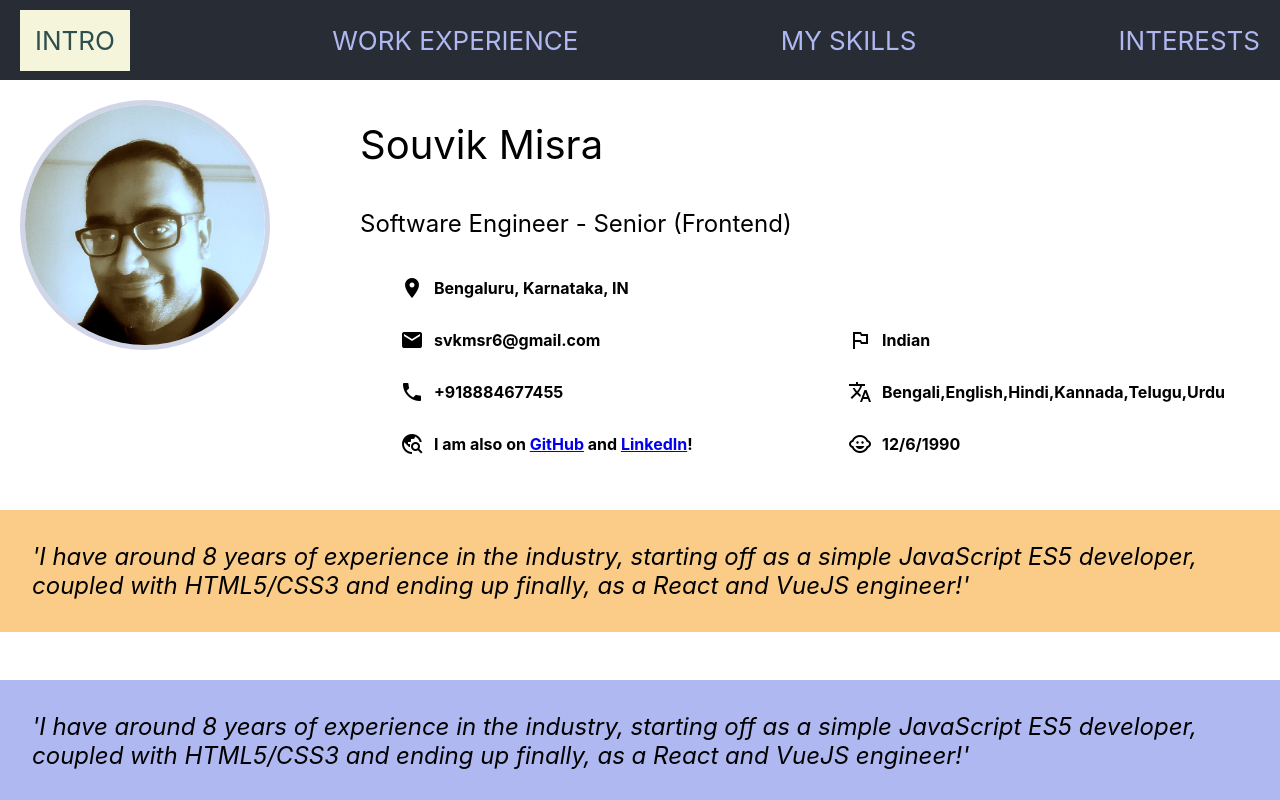
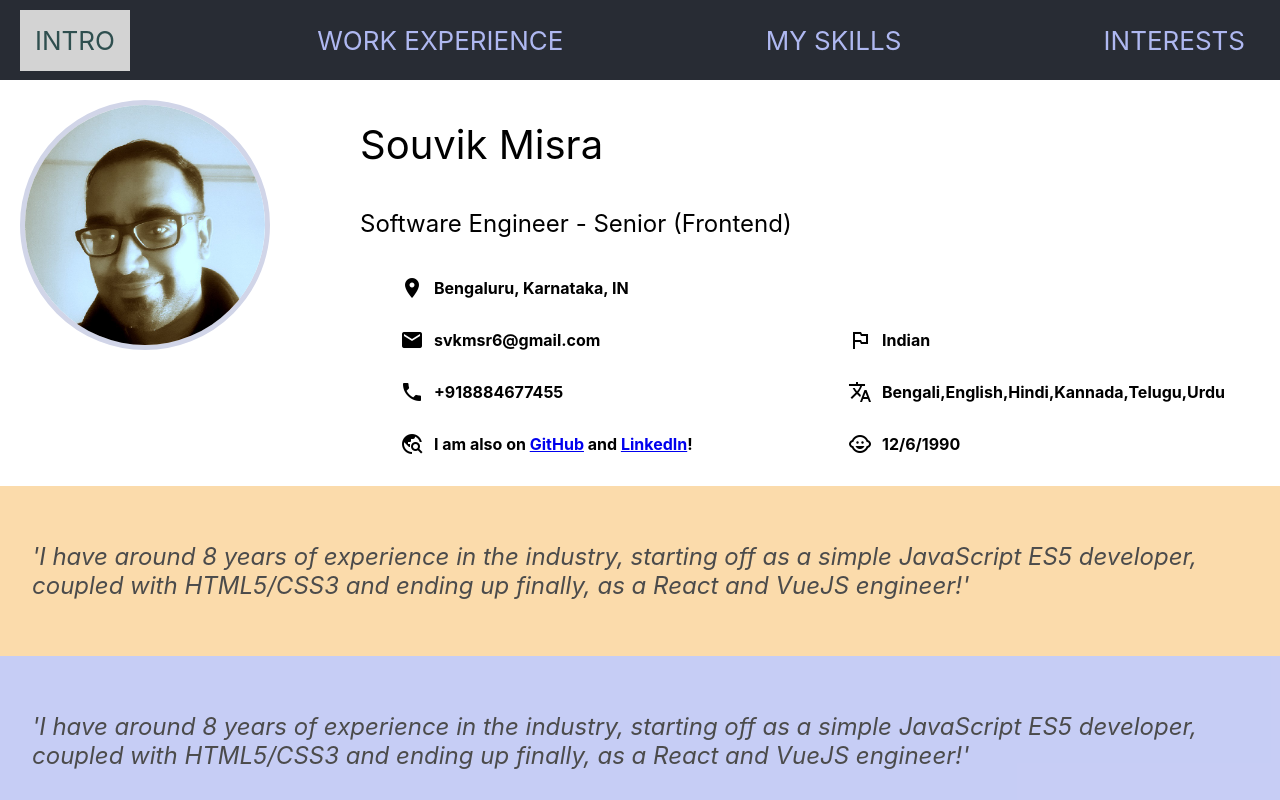
Before and after one commit to svkmsr6/svk-profile-app, a React (Create React App) app: page / in a window 1280 px wide. Shown: the top 800 px of the page. Built offline with nearby package versions, Linux system fonts and the light colour scheme.

Commit message:
Aded animations

```diff
--- a/src/App.css
+++ b/src/App.css
@@ -38,3 +38,30 @@
   /* Support for IE. */
   font-feature-settings: 'liga';
 }
+
+@keyframes fade-glow {
+  to {
+    background-color: lightgray;
+    color: darkslategrey;
+  }
+}
+
+@keyframes fade-glow-2 {
+  to {
+    background-color: rgb(220, 220, 250);
+  }
+}
+
+@keyframes emphasis-2 {
+  to {
+    padding-top: 12px;
+    box-shadow: 10px 10px 10px 10px rgb(190, 189, 211);
+  }
+}
+
+@keyframes halo {
+  to {
+    opacity: 1;
+    box-shadow: 20px 20px 20px 20px rgb(69, 69, 72);
+  }
+}
--- a/src/components/Header.css
+++ b/src/components/Header.css
@@ -11,11 +11,15 @@
 
   .App-header > a {
     color: #afb8f1;
+    padding: 15px;
     text-decoration: none;
   }
 
+  .App-header > a:hover {
+    animation: fade-glow 0.25s ease-in forwards;
+  }
+
   .App-header > a.active {
-    background: beige;
-    padding: 15px;
+    background-color: lightgray;
     color: darkslategrey;
   }
--- a/src/components/Ribbon.css
+++ b/src/components/Ribbon.css
@@ -1,10 +1,11 @@
 .ribbon-text-container {
     font-style: italic;
     font-size: 1.5rem;
+    opacity: 0.7;
 }
 
 .ribbon-text-container:hover {
-    font-size: 2rem;
+    animation: halo 0.25s ease-in forwards;
 }
 
 .ribbon-text-container > .ribbon-text {
--- a/src/components/Ribbon.js
+++ b/src/components/Ribbon.js
@@ -3,8 +3,8 @@ import './Ribbon.css';
 
 function Ribbon(props) {
     return (
-        <div className="ribbon-text-container">
-            <p className={`ribbon-text bg-${props.bgColor || 'orange'}`}>{props.text || 'No content'}</p>
+        <div className={`ribbon-text-container bg-${props.bgColor || 'orange'}`}>
+            <p className="ribbon-text">{props.text || 'No content'}</p>
         </div>
     );
 }
--- a/src/views/Interests.css
+++ b/src/views/Interests.css
@@ -3,6 +3,7 @@
     flex-wrap: wrap;
     align-items: center;
     justify-content: center;
+    padding: 10px;
 }
 
 .interest-container > .interest {
@@ -11,12 +12,12 @@
     text-align: center;
 }
 
+.interest-container > .interest:hover {
+    animation: fade-glow-2 0.25s ease-in forwards;
+}
+
 .interest-container > .interest > .interest-img {
     height: 33vh;
-}
-
-.interest-container > .interest > .interest-img:hover {
-    height: 34vh;
 }
 
 .interest-container > .interest > .interest-text {
--- a/src/views/MySkills.css
+++ b/src/views/MySkills.css
@@ -16,8 +16,7 @@
 }
 
 .my-skills-container > .skill-container:hover {
-    padding-top: 12px;
-    box-shadow: 10px 10px 10px 10px rgb(190, 189, 211);
+    animation: emphasis-2 0.5s ease-in forwards;
 }
 
 .my-skills-container > .skill-container > .skill-img{
```
